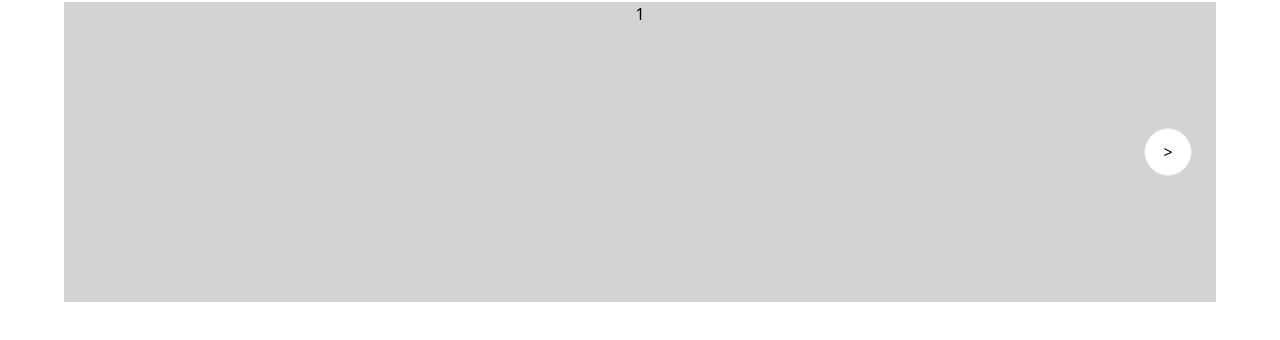
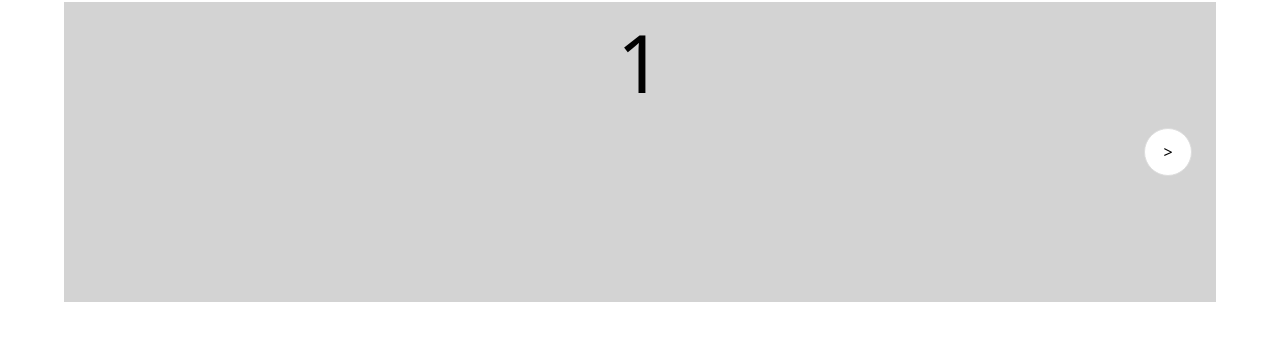
Before and after one commit to missatrox44/love-thy-selfie, a React (Vite) app: page / in a window 1280 px wide. Shown: the top 340 px of the page. Built offline with nearby package versions, Linux system fonts and the light colour scheme.

Commit message:
deleted duplicated files

```diff
--- a/src/components/Carousel/index.jsx
+++ /dev/null
@@ -1,55 +0,0 @@
-import React from 'react'
-import { useEffect, useState } from 'react';
-import './style.css' //will be added later
-
-const Carousel = (props) => {
-    const {children} = props;
-
-  const [currentIndex, setCurrentIndex] = useState(0)
-  const [length, setLength] = useState(children.length)
-
-// Set the length to match current children from props
-  useEffect(() => {
-    setLength(children.length)
-  }, [children])
-
-  const next = () => {
-    if (currentIndex < (length - 1)) {
-        setCurrentIndex(prevState => prevState + 1)
-    }
-  }
-
-  const prev = () => {
-    if (currentIndex > 0) {
-        setCurrentIndex(prevState => prevState - 1)
-    }
-  }
-
-    return (
-        <div className="carousel-container">
-          <div className="carousel-wrapper">
-            {
-              currentIndex > 0 &&
-              <button onClick={prev} className="left-arrow">
-                  &lt;
-              </button>
-            }
-            <div className="carousel-content-wrapper">
-              <div className="carousel-content"
-              style={{ transform: `translateX(-${currentIndex * 100}%)`}}
-              >
-                {children}
-              </div>
-            </div>
-          {
-            currentIndex < length-1 &&
-            <button onClick={next} className="right-arrow">
-              &gt;
-            </button>
-          }
-          </div>
-        </div>
-    )
-}
-
-export default Carousel
--- a/src/components/Carousel/style.css
+++ /dev/null
@@ -1,56 +0,0 @@
-.carousel-container {
-  width: 100%;
-  display: flex;
-  flex-direction: column;
-}
-
-.carousel-wrapper {
-  display: flex;
-  width: 100%;
-  position: relative;
-}
-
-.carousel-content-wrapper {
-  overflow: hidden;
-  width: 100%;
-  height: 100%;
-}
-
-.carousel-content {
-  display: flex;
-  transition: all 250ms linear;
-  -ms-overflow-style: none;  /* hide scrollbar in IE and Edge */
-  scrollbar-width: none;  /* hide scrollbar in Firefox */
-}
-
-/* hide scrollbar in webkit browser */
-.carousel-content::-webkit-scrollbar, .carousel-content::-webkit-scrollbar {
-  display: none;
-}
-
-.carousel-content > * {
-  width: 100%;
-  flex-shrink: 0;
-  flex-grow: 1;
-}
-
-
-.left-arrow, .right-arrow {
-  position: absolute;
-  z-index: 1;
-  top: 50%;
-  transform: translateY(-50%);
-  width: 48px;
-  height: 48px;
-  border-radius: 24px;
-  background-color: white;
-  border: 1px solid #ddd;
-}
-
-.left-arrow {
-  left: 24px;
-}
-
-.right-arrow {
-  right: 24px;
-}
--- a/src/components/ReviewCard/index.jsx
+++ b/src/components/ReviewCard/index.jsx
@@ -3,7 +3,6 @@ import './styles.css';
 
 export default function ReviewCard ({number}) {
 
-  // console.log(number);
 
   return (
     <div className="temp-card">
--- a/src/components/ReviewCard/styles.css
+++ b/src/components/ReviewCard/styles.css
@@ -6,4 +6,5 @@
   margin: 2px auto;
   text-align: center;
   align-self: center;
+  font-size: 80px;
 }
--- a/src/components/ReviewCarousel/styles.css
+++ b/src/components/ReviewCarousel/styles.css
@@ -18,7 +18,7 @@
 
 .carousel-content {
   display: flex;
-  transition: all 500ms linear;
+  transition: all 250ms linear;
   -ms-overflow-style: none;  /* hide scrollbar in IE and Edge */
   scrollbar-width: none;  /* hide scrollbar in Firefox */
 }
--- a/src/components/Reviews/index.jsx
+++ b/src/components/Reviews/index.jsx
@@ -1,5 +1,4 @@
 import React from "react";
-import Carousel from "../Carousel";
 import ReviewCard from '../ReviewCard';
 import ReviewCarousel from '../ReviewCarousel';
 
@@ -9,11 +8,11 @@ export default function Reviews() {
 
   return (
     <div>
-      <Carousel style={{ maxWidth: 1200, marginLeft:'auto', marginRight:'auto', marginTop: 64 }}>
+      <ReviewCarousel style={{ maxWidth: 1200, marginLeft:'auto', marginRight:'auto', marginTop: 64 }}>
         <ReviewCard number={reviewContent[0]}/>
         <ReviewCard number={reviewContent[1]}/>
         <ReviewCard number={reviewContent[2]}/>
-      </Carousel>
+      </ReviewCarousel>
     </div>
   )
 }
```
